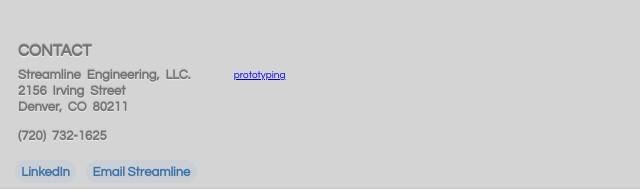
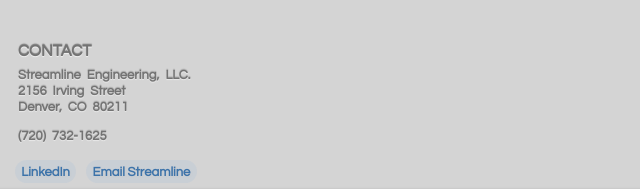
Before and after one commit to kingdom6122/Streamline-Engineering, a plain HTML site: page index.html in a window 1280 px wide. Shown: the part 1231-1420 px from the top of the page, 166-806 px from the left. Drawn offline with nearby package versions, Linux system fonts and the light colour scheme; a script that the page names is missing.

Commit message:
comment out prototyping link

```diff
--- a/index.html
+++ b/index.html
@@ -149,7 +149,7 @@ Email Streamline</a>
         </li>
       </ul>
 
-      <a href="/prototyping">prototyping</a>
+      <!-- <a href="/prototyping">prototyping</a> -->
 
     </footer>
 <!-- END FOOTER -->
```
